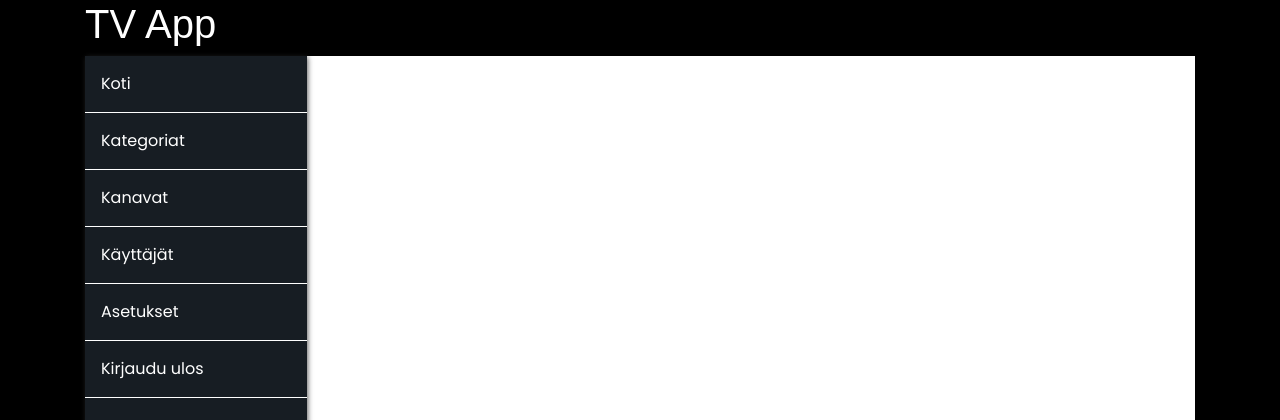
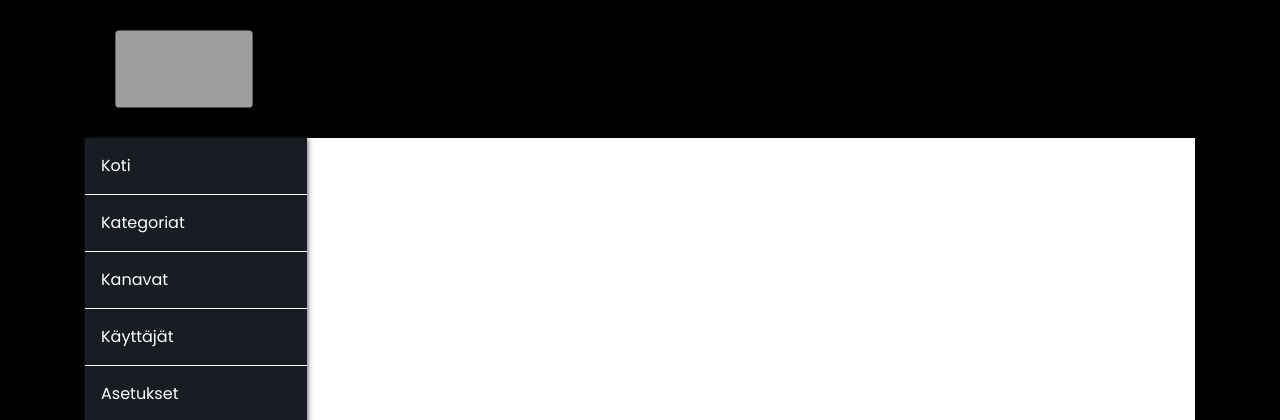
Before and after one commit to mdnoyanred/tv-app-backend, a PHP site: page /header.php in a window 1280 px wide. Shown: the top 420 px of the page. Run offline with PHP 8.4, Linux system fonts and the light colour scheme; data that the repository does not hold is empty; some libraries are stand-ins or nearby versions; some web fonts are replaced; grey boxes are pictures that could not be loaded.

Commit message:
Header updates 👨‍💻

```diff
--- a/header.php
+++ b/header.php
@@ -58,7 +58,13 @@
 			<div class="brand_wrapper">
 				<div class="brand">
 					<a class="site_link" href="./dashboard.php">
-						<h1 class="site_title">TV App</h1>
+					<img
+						src="https://jesunmaailma.ml/images/tvapp_logo.png"
+						alt="TV App logo"
+						width="150px"
+						height="90px"
+						style="margin: 1.5em; padding: .4em; border-radius: 10px;"
+					>
 					</a>
 				</div>
 			</div>
```
